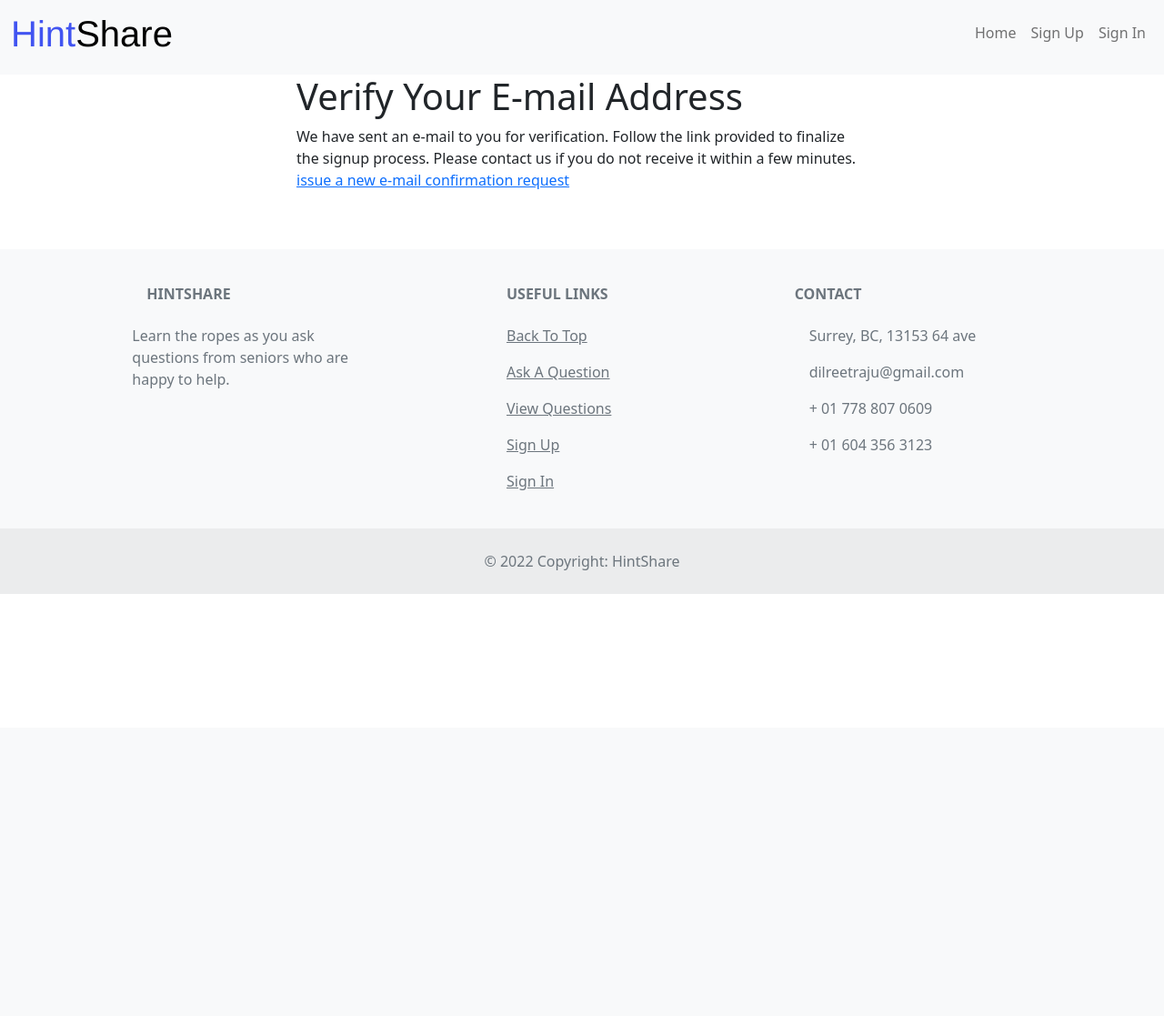
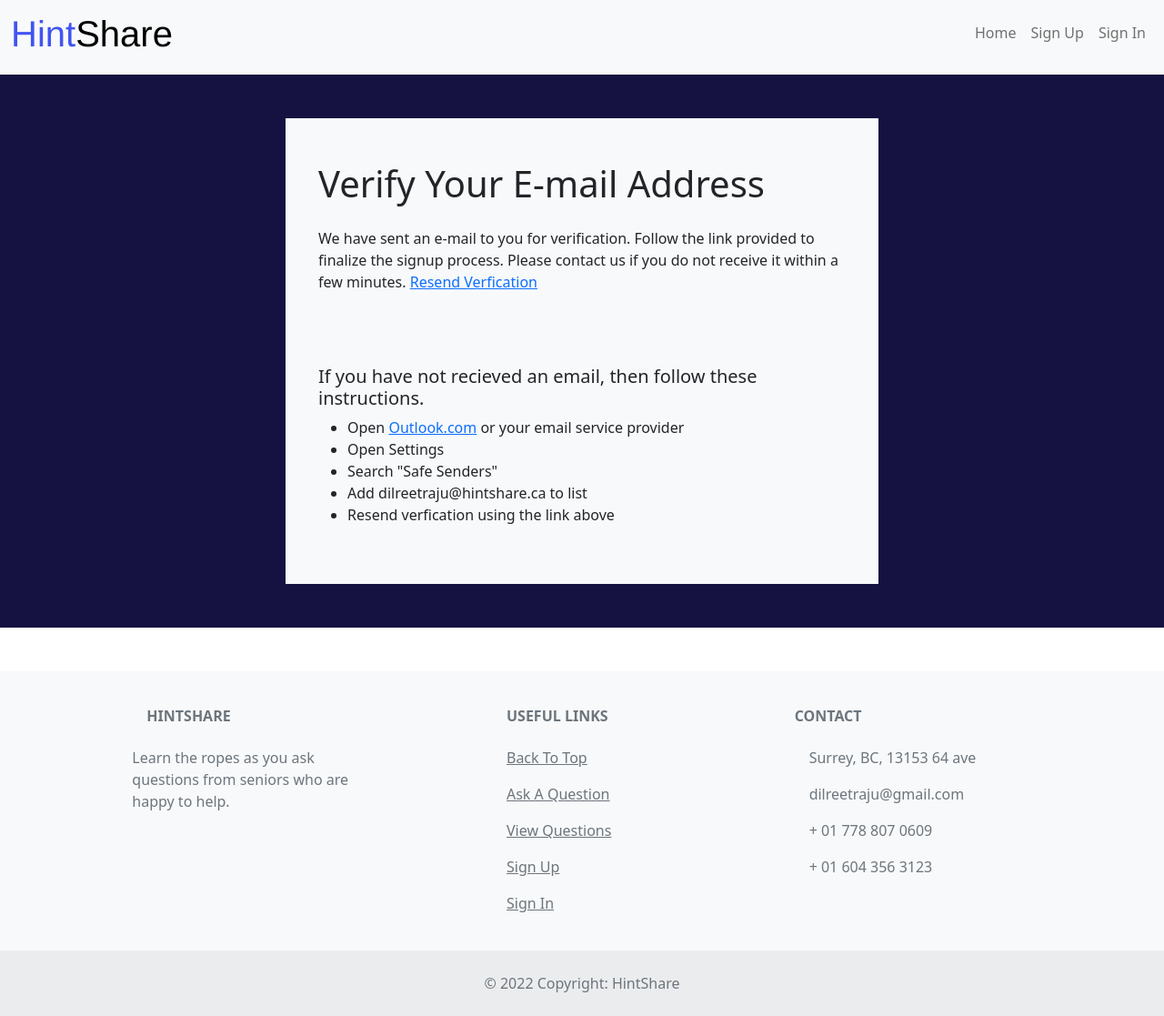
Before and after one commit to Dilu-Bilu/HintShare, a Django app: a page that uses hintshare/templates/account/base.html in a window 1280 px wide. Shown: the whole page at 91% size. Before the commit the page ends 653 px from the top, so only its background shows below. Run offline with Django 3.2, Linux system fonts and the light colour scheme; parts of the project's set-up code (start-up, migrations or seed data) failed here and were passed over; some libraries are stand-ins or nearby versions.

Commit message:
Fixed up instructions

```diff
--- a/hintshare/templates/account/base.html
+++ b/hintshare/templates/account/base.html
@@ -2,9 +2,12 @@
 {% block title %}{% block head_title %}{% endblock head_title %}{% endblock title %}
 
 {% block content %}
-<div class="row">
-  <div class="col-md-6 offset-md-3">
-    {% block inner %}{% endblock %}
+<div class="py-5" style="background-color:#151140;">
+  <div class="row">
+    <div class="col-md-6 offset-md-3 bg-light">
+      {% block inner %}{% endblock %}
+    </div>
   </div>
 </div>
+
 {% endblock %}
--- a/hintshare/templates/account/login.html
+++ b/hintshare/templates/account/login.html
@@ -7,8 +7,8 @@
 {% block head_title %}{% translate "Sign In" %}{% endblock %}
 
 {% block inner %}
-
-<h1>{% translate "Sign In" %}</h1>
+<div class="container mx-2 my-5">
+  <h1>{% translate "Sign In" %}</h1>
 
 {% get_providers as socialaccount_providers %}
 
@@ -55,5 +55,7 @@
   <a class="button secondaryAction" href="{% url 'account_reset_password' %}">{% translate "Forgot Password?" %}</a>
   <button class="primaryAction btn btn-primary" type="submit">{% translate "Sign In" %}</button>
 </form>
+</div>
+
 
 {% endblock %}
--- a/hintshare/templates/account/verification_sent.html
+++ b/hintshare/templates/account/verification_sent.html
@@ -5,8 +5,18 @@
 {% block head_title %}{% translate "Verify Your E-mail Address" %}{% endblock %}
 
 {% block inner %}
-    <h1>{% translate "Verify Your E-mail Address" %}</h1>
+<div class="container bg-light">
+    <h1 class="pt-5">{% translate "Verify Your E-mail Address" %}</h1>
     {% url 'account_email' as email_url %}
-    <p>{% blocktranslate %}We have sent an e-mail to you for verification. Follow the link provided to finalize the signup process. Please contact us if you do not receive it within a few minutes. <a href="{{ email_url }}">issue a new e-mail confirmation request</a>{% endblocktranslate %}</p>
+    <p class="py-3">{% blocktranslate %}We have sent an e-mail to you for verification. Follow the link provided to finalize the signup process. Please contact us if you do not receive it within a few minutes. <a href="{{ email_url }}">Resend Verfication</a> {% endblocktranslate %}</p>
+    <h5 class = 'pt-5'>{% blocktranslate%} If you have not recieved an email, then follow these instructions.{% endblocktranslate%}</h5>
+    <ul class="pb-5">
+        <li>Open <a href="https://www.Outlook.com" target="_blank">Outlook.com</a> or your email service provider</li>
+        <li>Open Settings</li>
+        <li>Search "Safe Senders"</li>
+        <li>Add dilreetraju@hintshare.ca to list</li>
+        <li>Resend verfication using the link above</li>
+    </ul>
+</div>
 
 {% endblock %}
```
Also changed, not shown: hintshare/templates/account/signup.html (+9 -2 lines), hintshare/static/images/signup.jpeg (added).
